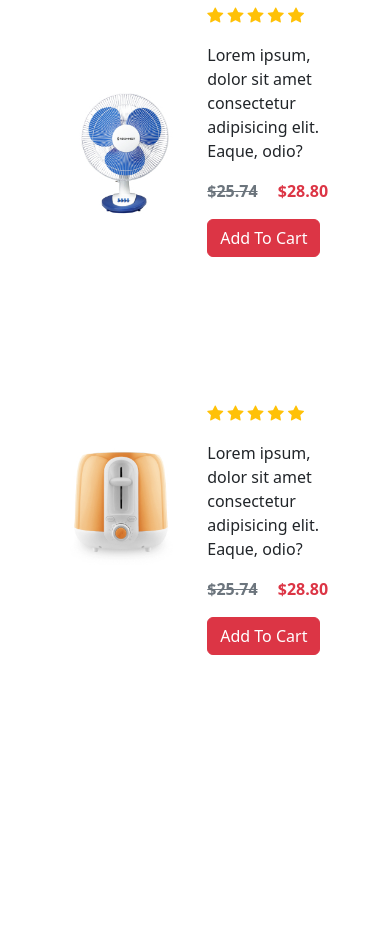
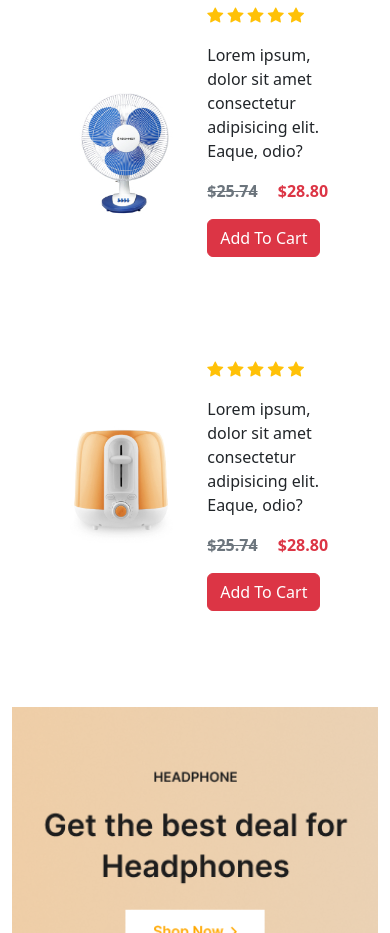
Before and after one commit to mdalamgir1962/Bootstrap-Project-One, a plain HTML site: page index.html in a window 390 px wide. Shown: the part 11067-12000 px from the top of the page. Before the commit the page ends 11818 px from the top, so only its background shows below. Drawn offline with nearby package versions, Linux system fonts and the light colour scheme.

Commit message:
Get the best deal for the headphone

```diff
--- a/index.html
+++ b/index.html
@@ -681,7 +681,7 @@
 
     </div>
 
-    <div class="col-5 mt-5">
+    <div class="col-5 mt-1">
   <p class="text-warning">
       <i class="bi bi-star-fill"></i>
       <i class="bi bi-star-fill"></i>
@@ -712,6 +712,18 @@
 
  <!-- Top Selling Products End -->
 
+ <section class="container my-5">
+
+<a href="http://www.facebook.com">
+
+<div style="background-image: url(images/headphoneSlide.png);height: 300px ;background-repeat: no-repeat;background-position: center;background-size:cover;">
+
+</div>
+</a>
+
+
+ </section>
+
 
 
 
```
